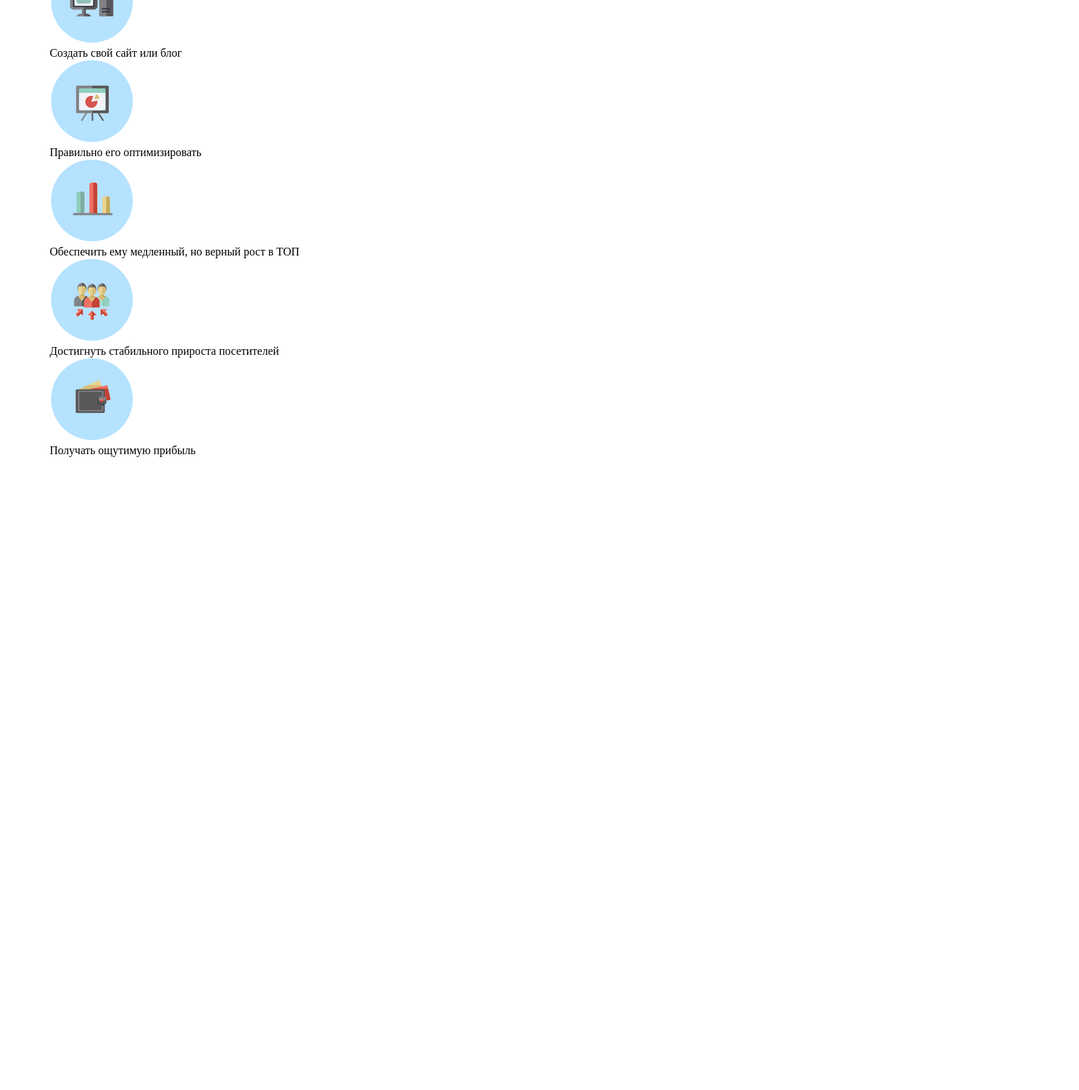
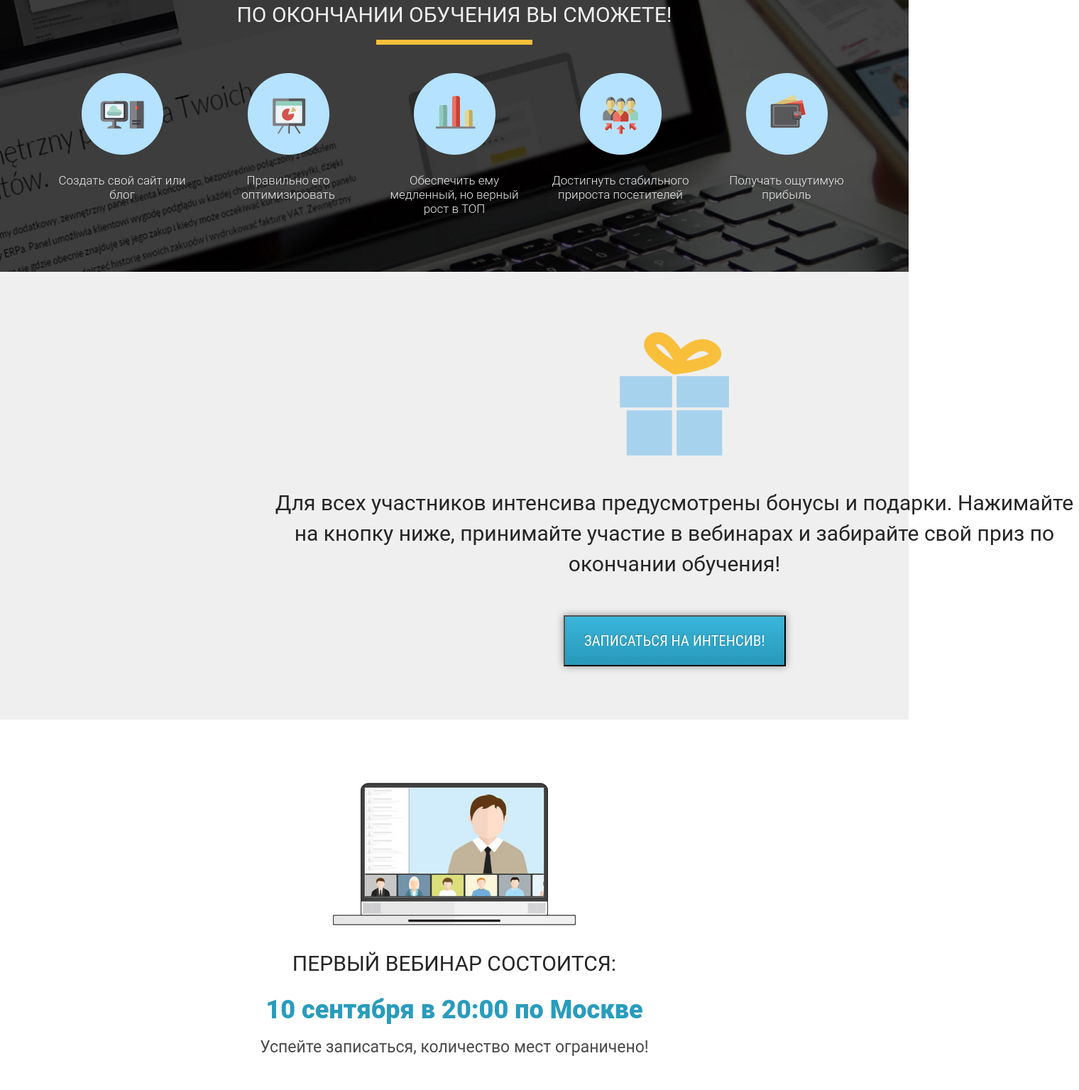
Before and after one commit to diano4a/WordPress-landing, a plain HTML site: page index.html in a window 1280 px wide. Shown: the part 2110-3646 px from the top of the page at 71% size, 1520 px wide, since content can reach past the window. Before the commit the page ends 2754 px from the top, so only its background shows below. Drawn offline with Linux system fonts and the light colour scheme.

Commit message:
present and webinar section

```diff
--- a/index.html
+++ b/index.html
@@ -138,6 +138,30 @@
 
     </section>
 
+    <!-- SECTION_5 -->
+    <section class="present">
+        <div class="container">
+            <img src="img/present.png" alt="present" class="present-img">
+            <div class="present-descr">
+                Для всех участников интенсива предусмотрены бонусы и подарки. Нажимайте на кнопку ниже, принимайте участие в вебинарах и забирайте свой приз по окончании обучения!
+            </div>
+            <button class="present-btn">Записаться на интенсив!</button>
+        </div>
+    </section>
+
+    <!-- SECTION_6 -->
+
+    <section class="webinar">
+        <div class="container">
+            <div class="webinar-wrapper">
+                <img src="img/first-webinar.png" alt="webinar" class="webinar-img">
+                <h2 class="webinar-header">Первый вебинар состоится:</h2>
+                <div class="webinar-descr">10 сентября в 20:00 по Москве</div>
+                <div class="webinar-subdescr">Успейте записаться, количество мест ограничено!</div>
+            </div>
+        </div>
+    </section>
+
 
 </body>
 </html>
--- a/style.css
+++ b/style.css
@@ -86,7 +86,7 @@ h2.title {
     text-transform: uppercase;
 }
 
-.promo-btn {
+.promo-btn, .present-btn {
     width: 313px;
     height: 72px;
     background: linear-gradient(0deg, #2798B9 0%, #3AB6DA 100%);
@@ -102,9 +102,8 @@ h2.title {
     text-shadow: -1px -1px 0px rgba(0, 0, 0, 0.22);
     text-transform: uppercase;
     cursor: pointer;
-    outline: none; /* никакой обводки */
+    outline: none;
 }
-
 .more {
     margin: 0 auto;
 }
@@ -241,29 +240,131 @@ h2.title {
 /* SECTION_4 */
 
 .finishing {
+    min-height: 447px;
+    padding: 86px 0 79px 0;
+    background: url('../img/bcg/second_bg.jpg') center center/cover no-repeat;
+}
+
+.finishing-header {
+    color: #EFEFEF;
+    font-family: 'Roboto';
+    font-style: normal;
+    font-weight: 400;
+    font-size: 30px;
+    text-align: center;
+    text-transform: uppercase;
+}
+
+.finishing-divider {
+    background: #F9BF3B;
+    width: 220px;
+    height: 7px;
+    margin: 0 auto;
+    margin-top: 18px;
+}
+
+.finishing-wrapper {
+    display: flex;
+    margin-top: 39px;
+    justify-content: space-between;
+}
+
+.finishing-item {
+    width: 204px;
+    vertical-align: top;
+    /* width: 234px; */
+}
+
+.finishing-img {
+    display: flex;
+    justify-content: center;
+    align-items: center;
+    width: 118px;
+    height: 118px;
+    margin: 0 auto;
+}
+
+.finishing-text {
+    color: #EFEFEF;
+    text-align: center;
+    margin-top: 24px;
+    font-family: 'Roboto';
+    font-style: normal;
+    font-weight: 300;
+    font-size: 17px;
+    line-height: 20px;
+}
+
+/* SECTION_5 */
+
+.present {
+    background: #EFEFEF;
+    height: 631px;
+    padding: 85px 380px 88px 380px;
+}
+
+.present-img {
+    display: flex;
+    margin: 0 auto;
+}
+
+.present-descr {
+    color: #252525;
+    padding-top: 45px;
+    font-family: 'Roboto';
+    font-style: normal;
+    font-weight: 400;
+    font-size: 30px;
+    line-height: 43px;
+    text-align: center;
 
 }
 
-.finishing-header {
+.present .present-btn {
+    margin-top: 51px;
+}
+
+/* SECTION_6 */
+
+.webinar {
+    padding: 89px 0 50px 0;
+}
+
+
+.webinar-img {
+    display: block;
+    margin: 0 auto;
 
 }
 
-.finishing-divider {
-
+.webinar-header {
+    color: #252525;
+    margin-top: 36px;
+    font-family: 'Roboto';
+    font-weight: 400;
+    font-size: 30px;
+    text-align: center;
+    text-transform: uppercase;
 }
 
-.finishing-wrapper {
-
+.webinar-descr {
+    color: #299CBD;
+    margin-top: 30px;
+    font-family: 'Roboto';
+    font-style: normal;
+    font-weight: 900;
+    font-size: 36px;
+    line-height: 36px;
+    text-align: center;
 }
 
-.finishing-item {
-
+.webinar-subdescr {
+    color: #4A4A4A;
+    margin-top: 25px;
+    font-family: 'Roboto';
+    font-style: normal;
+    font-weight: 400;
+    font-size: 23px;
+    line-height: 20px;
+    text-align: center;
 }
-
-.finishing-img {
-
-}
-
-.finishing-text {
-
-}
```
